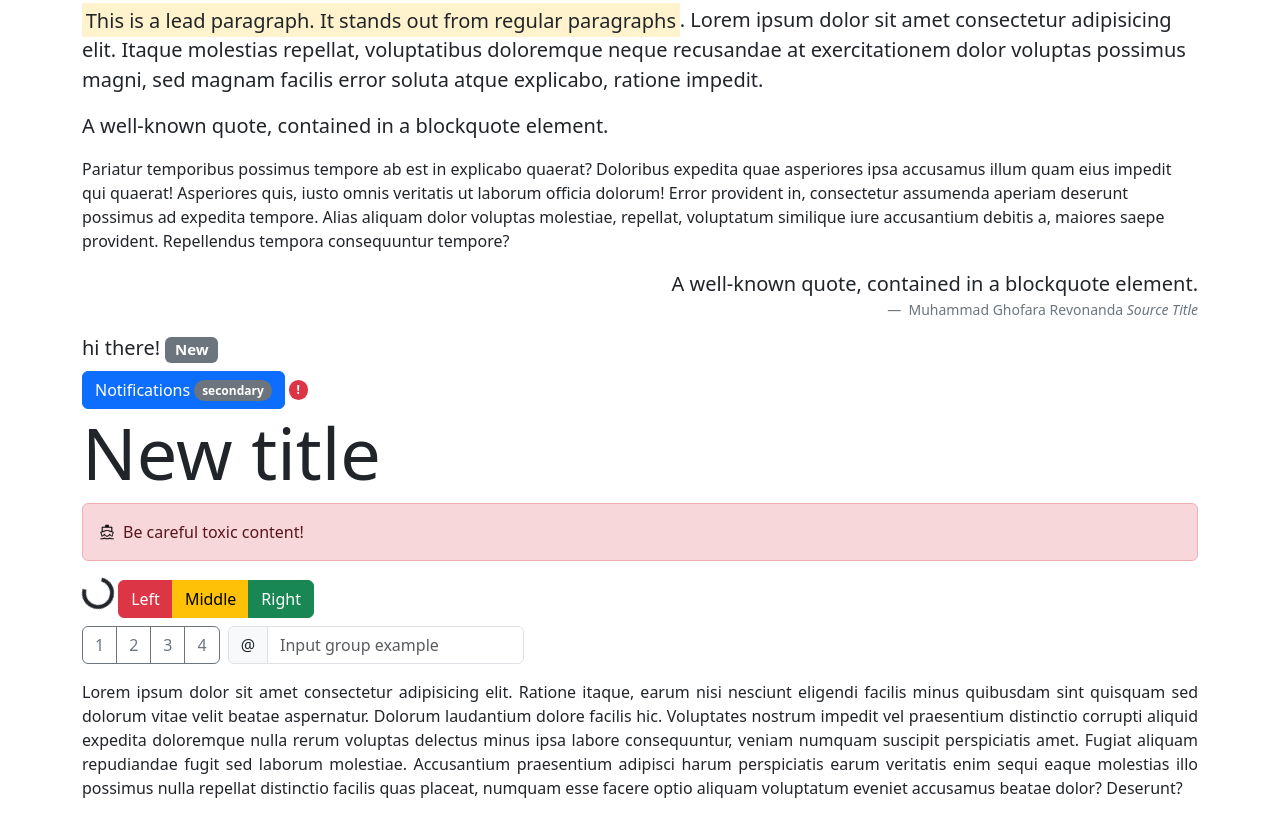
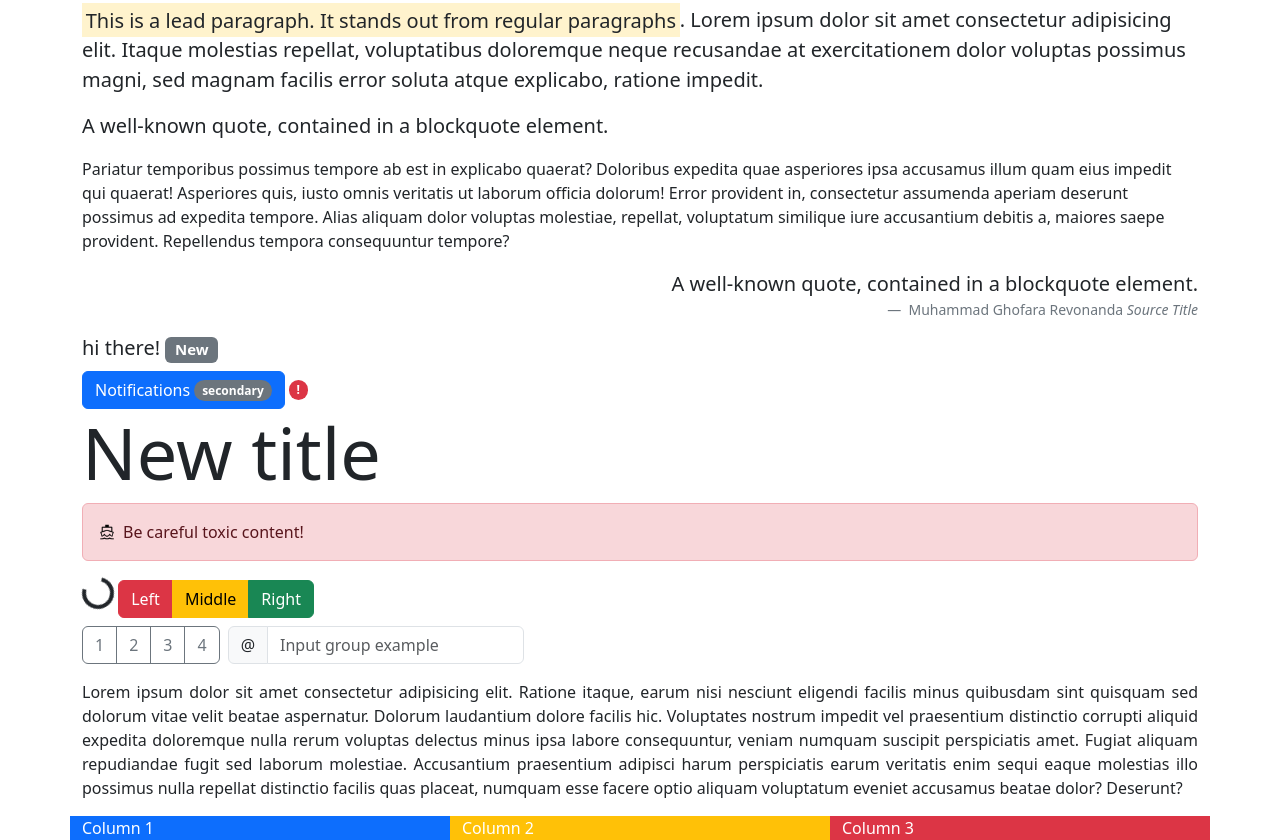
Before and after one commit to reponanda/CSS_pemula, a plain HTML site: page bstrap.html in a window 1280 px wide. Shown: the part 707-1547 px from the top of the page. Before the commit the page ends 1523 px from the top, so only its background shows below. Drawn offline with nearby package versions, Linux system fonts and the light colour scheme.

Commit message:
feat: grid system beginner

```diff
--- a/bstrap.html
+++ b/bstrap.html
@@ -117,6 +117,14 @@
           </p>
       </div>
 
+      <div class="container-lg">
+        <div class="row">
+            <div class="col bg-primary text-white">Column 1</div>
+            <div class="col bg-warning text-white">Column 2</div>
+            <div class="col bg-danger text-white">Column 3</div>
+        </div>
+    </div>
+
     <script src="https://cdn.jsdelivr.net/npm/@popperjs/core@2.11.8/dist/umd/popper.min.js" integrity="sha384-I7E8VVD/ismYTF4hNIPjVp/Zjvgyol6VFvRkX/vR+Vc4jQkC+hVqc2pM8ODewa9r" crossorigin="anonymous"></script>
 
     <script src="https://cdn.jsdelivr.net/npm/bootstrap@5.3.3/dist/js/bootstrap.min.js" integrity="sha384-0pUGZvbkm6XF6gxjEnlmuGrJXVbNuzT9qBBavbLwCsOGabYfZo0T0to5eqruptLy" crossorigin="anonymous"></script>
```
